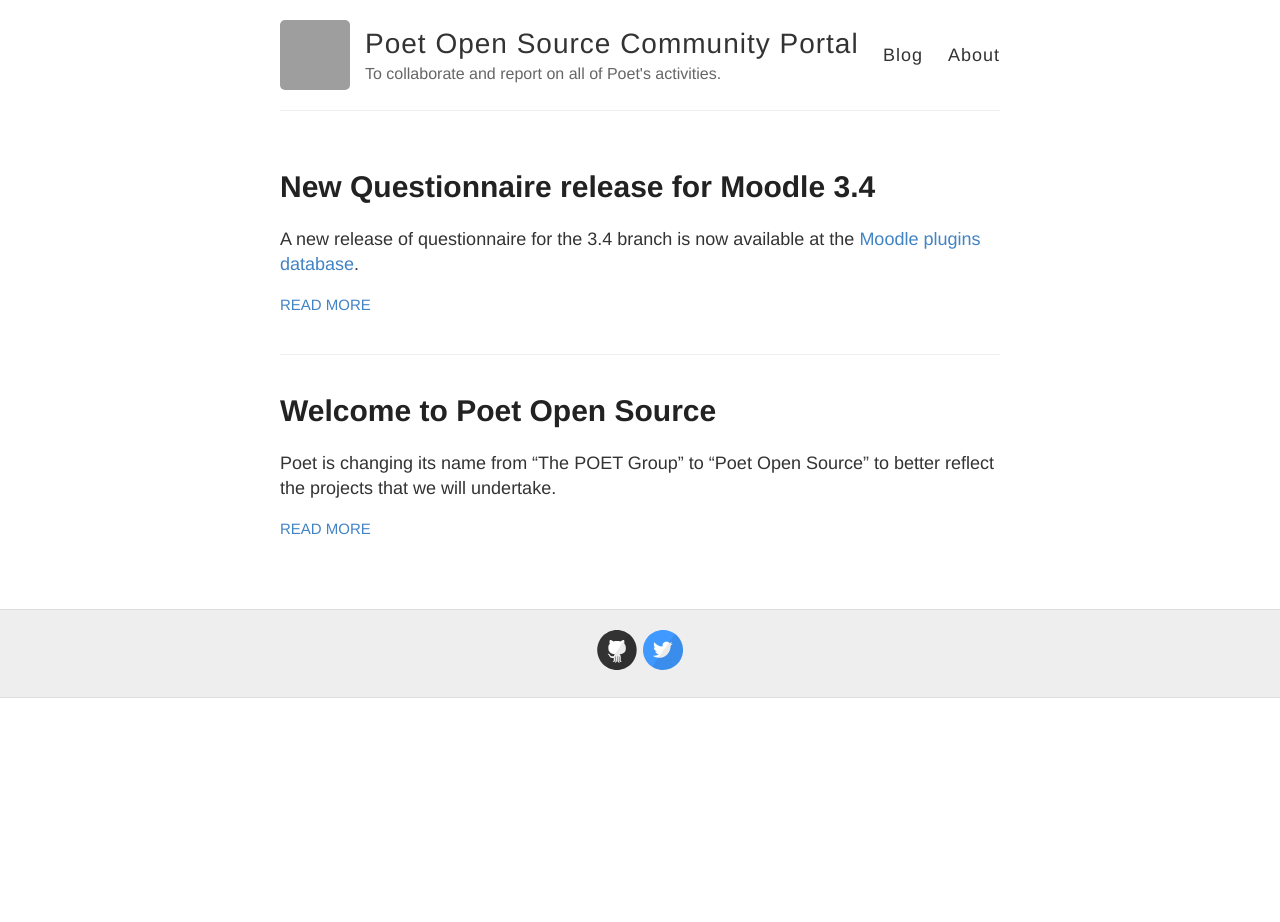
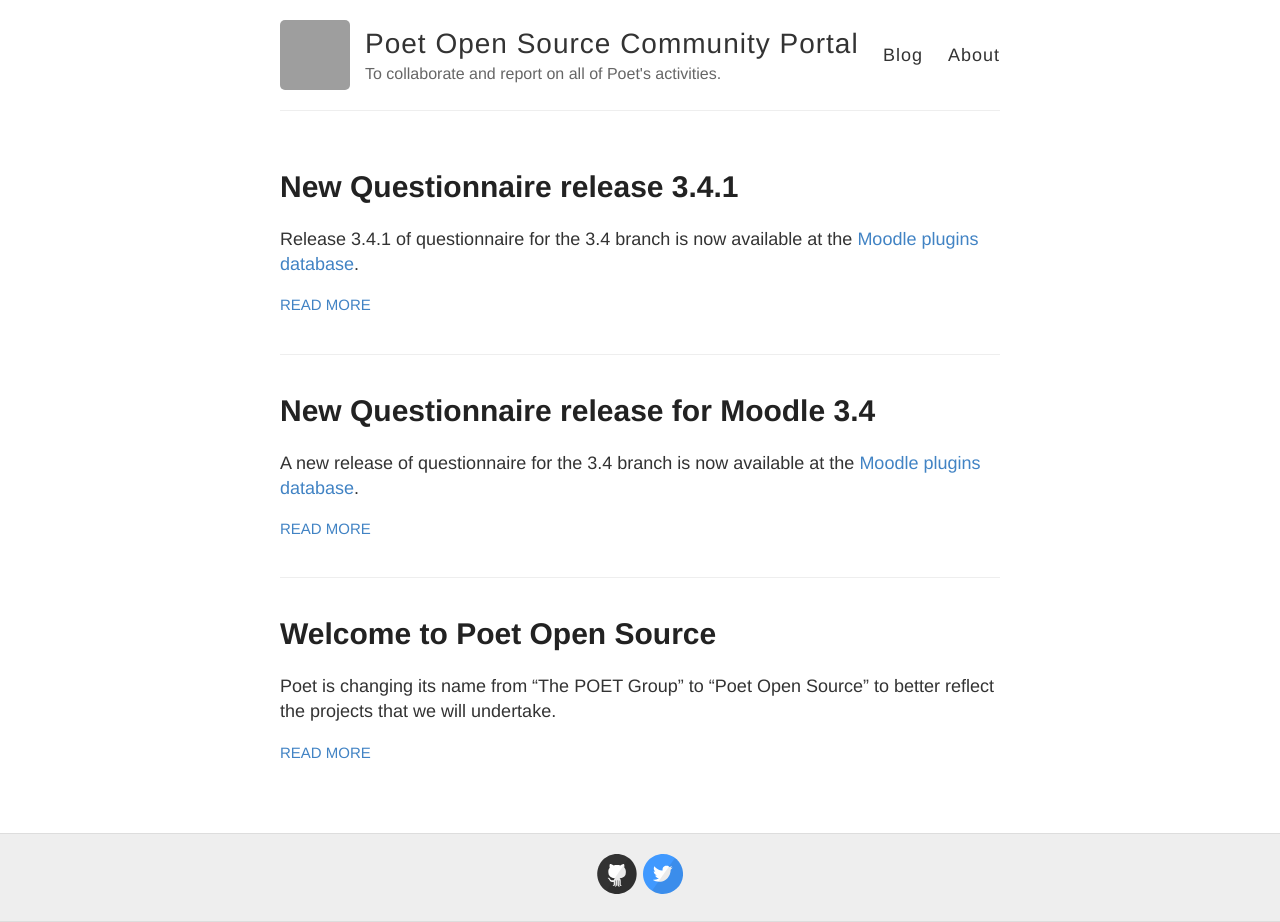
Before and after one commit to PoetOS/PoetOS.github.io, a Jekyll site: the page built from index.html, in a window 1280 px wide. Built offline with Jekyll 4.4.1, drawn with Linux system fonts in a browser that asks for light colours; before the commit the page ends 900 px from its top, so only the background shows below that; grey boxes are pictures that could not be loaded.

Commit message:
New questionnaire release.

```diff
--- /dev/null
+++ b/_posts/2018-01-31-Questionnaire3-4-1.md
@@ -0,0 +1,22 @@
+---
+layout: post
+title: New Questionnaire release 3.4.1
+---
+
+Release 3.4.1 of questionnaire for the 3.4 branch is now available at the
+[Moodle plugins database](https://moodle.org/plugins/mod_questionnaire).
+
+This release includes a new submission notification setting. Along with the
+simple notification that a submission has been made, a new "Full submission"
+notification option is available. When this notification type is selected,
+the entire questionnaire submission will be sent to message types (e.g. email)
+that support large messages for appropriate user roles.
+
+Thanks to Gemma Lesterhuis and Euroforum B.V. – Eindhoven (The Netherlands)
+for their support, resources and efforts to develop the enhanced notification
+feature.
+
+Details can be found in the [release notes]
+(https://moodle.org/plugins/pluginversion.php?id=15933).
+
+Additionally, releases 3.3.3, 3.2.6 and 3.1.8 have been made available.
```
Also changed, not shown: _posts/2017-12-13-Newrelease.md (+2 -1 lines).
